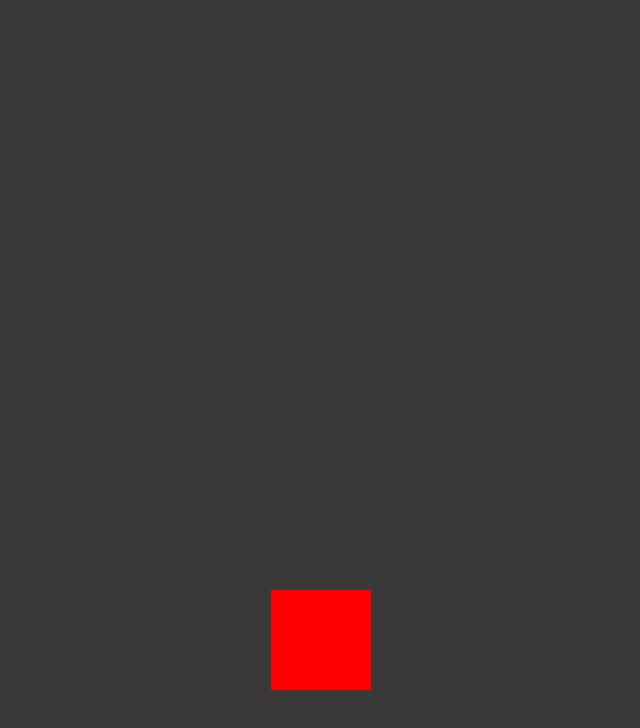
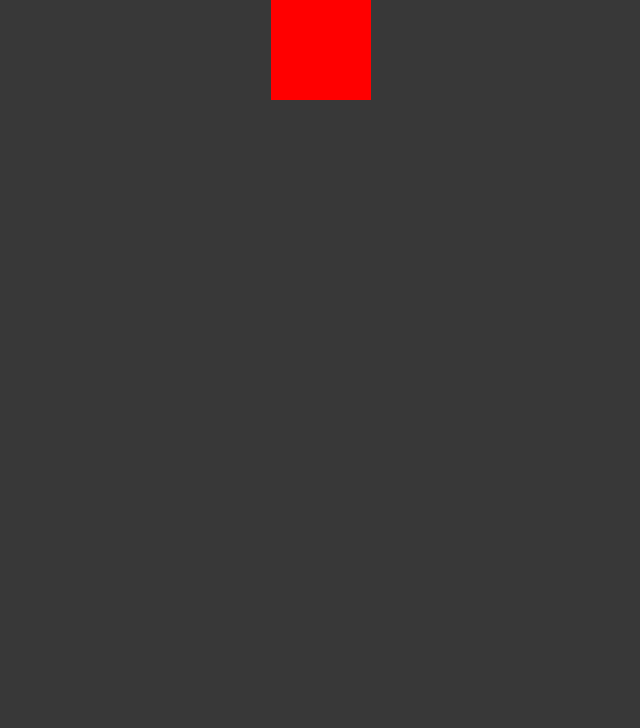
Before and after one commit to dheeraj887/odin-Traning, a plain HTML site: page Animation/index.html in a window 1280 px wide. Shown: the whole page, without its empty margins (319-959 px from the left). Drawn offline with Linux system fonts and the light colour scheme.

Commit message:
Height adjustment

```diff
--- a/Animation/style.css
+++ b/Animation/style.css
@@ -13,7 +13,7 @@ body{
      display:flex;
      align-items: center;
      justify-content: center;
-     height: 100vw;
+     height: 100px;
      width:100%;
      background-color: rgb(56,56, 56);
      color:white;
```
